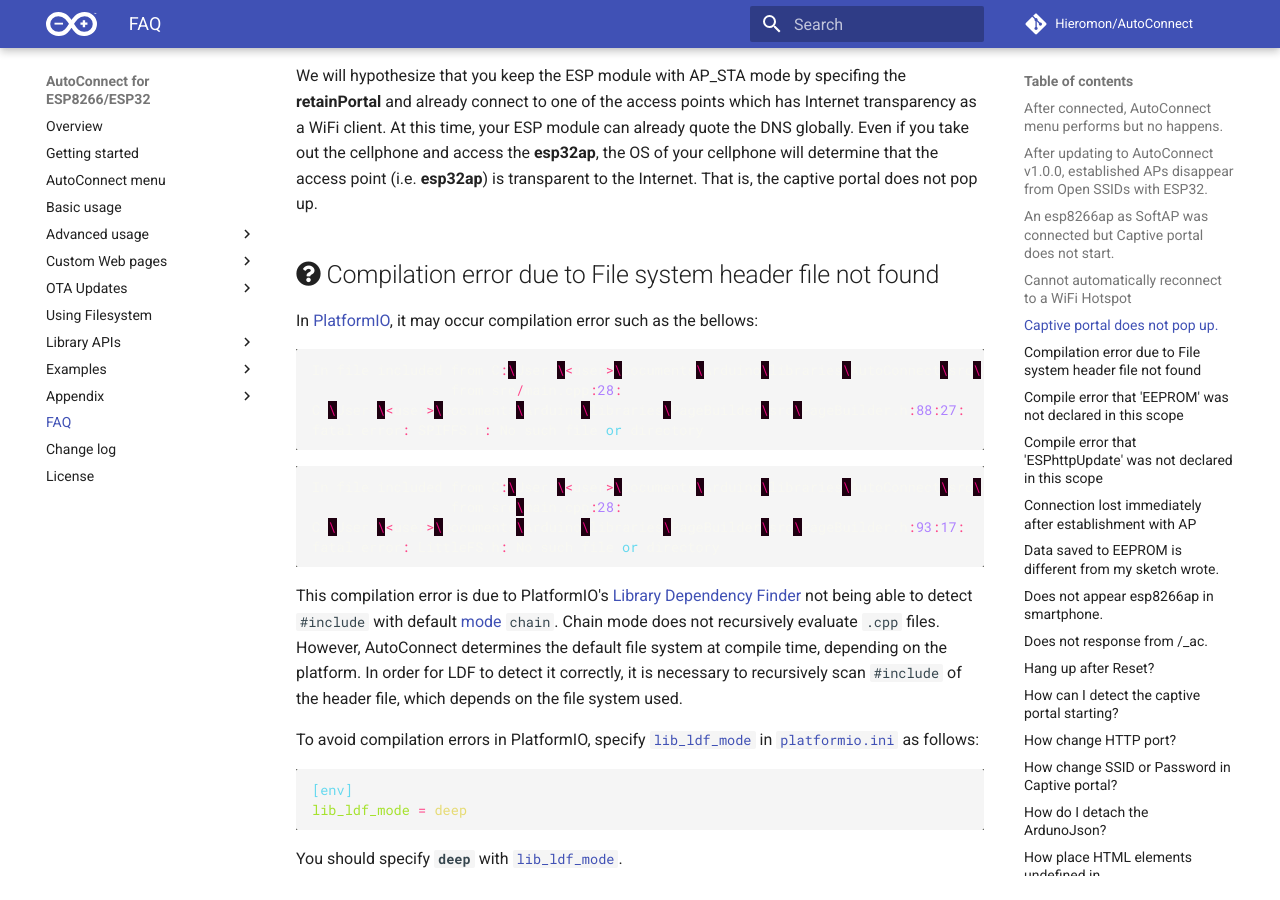
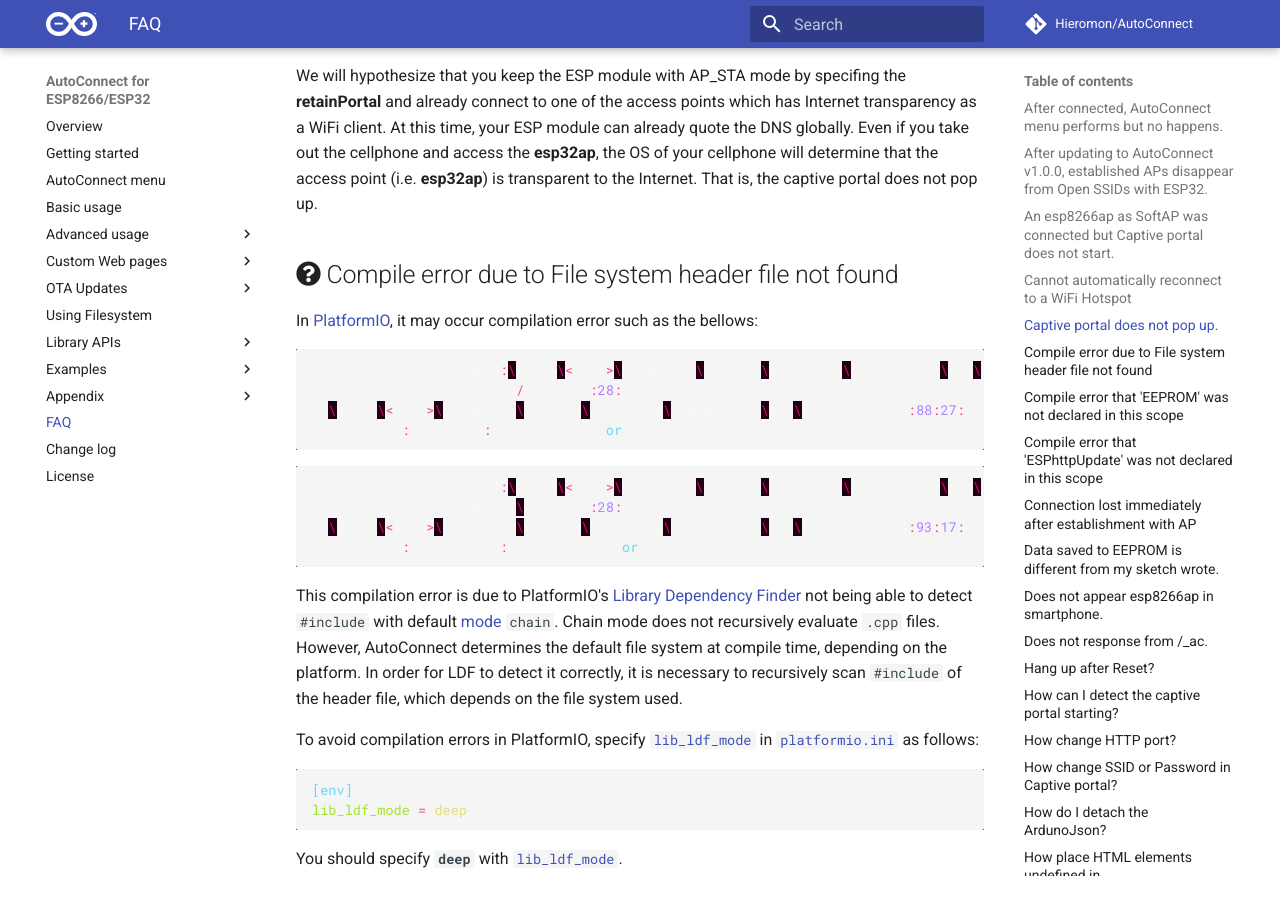
Before and after one commit to Hieromon/AutoConnect, an MkDocs documentation site: the page built from mkdocs/faq.md, in a window 1280 px wide and 900 px high, scrolled down 1911 px. Built offline with MkDocs 1.6.1 and Material for MkDocs 9.7.7, drawn with Linux system fonts in a browser that asks for light colours; nearby versions of some CDN libraries; comment, search, counter and statistics services are not loaded.

```diff
--- a/mkdocs/faq.md
+++ b/mkdocs/faq.md
@@ -34,7 +34,7 @@ If your ESP module is already transparent to the internet, the captive portal sc
 
 We will hypothesize that you keep the ESP module with AP_STA mode by specifing the **retainPortal** and already connect to one of the access points which has Internet transparency as a WiFi client. At this time, your ESP module can already quote the DNS globally. Even if you take out the cellphone and access the **esp32ap**, the OS of your cellphone will determine that the access point (i.e. **esp32ap**) is transparent to the Internet. That is, the captive portal does not pop up.
 
-## <i class="fa fa-question-circle"></i> Compilation error due to File system header file not found
+## <i class="fa fa-question-circle"></i> Compile error due to File system header file not found
 
 In [PlatformIO](https://docs.platformio.org/en/latest/), it may occur compilation error such as the bellows:
 
```
Also changed, not shown: README.md (+5 -1 lines).
